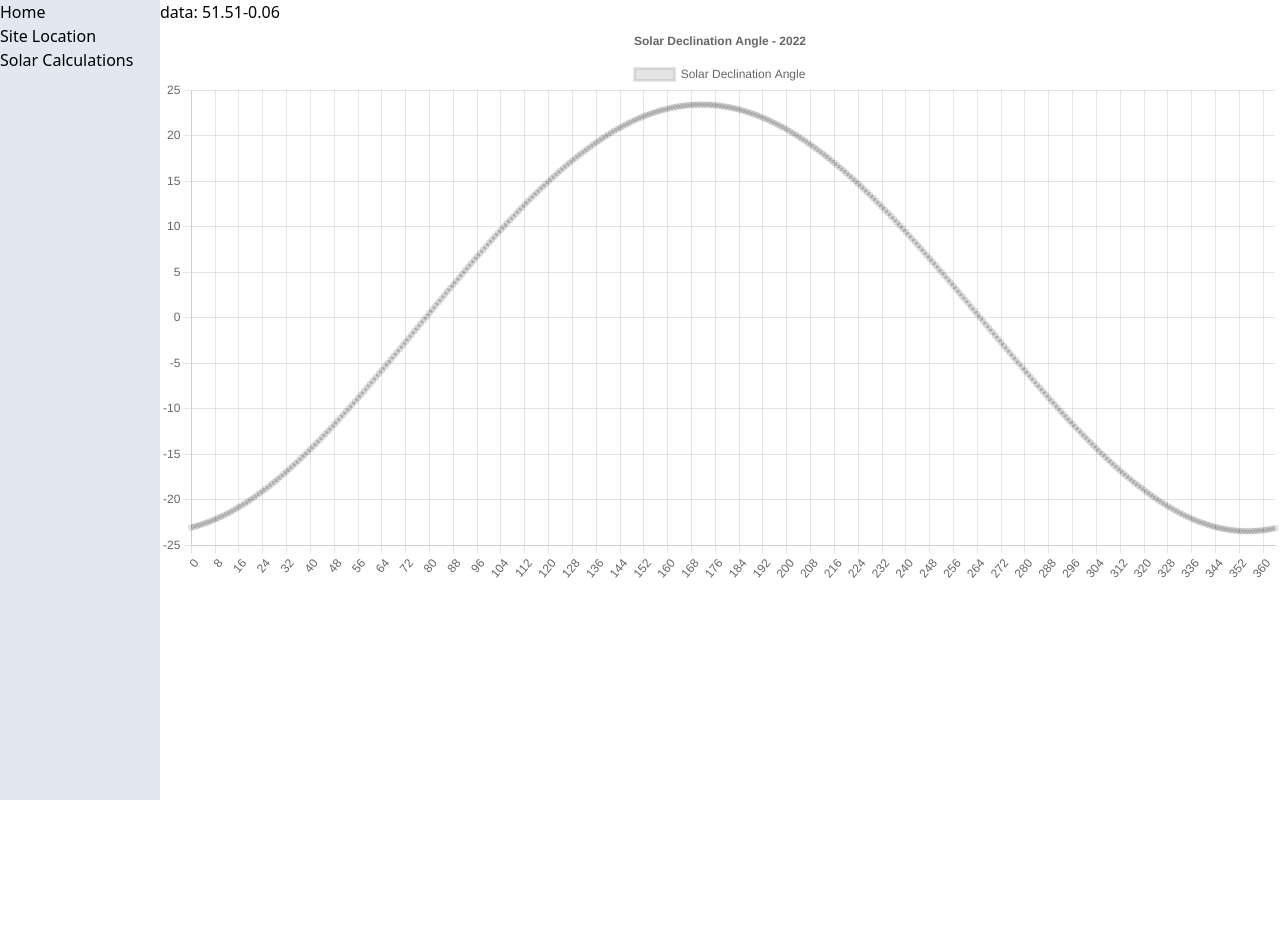
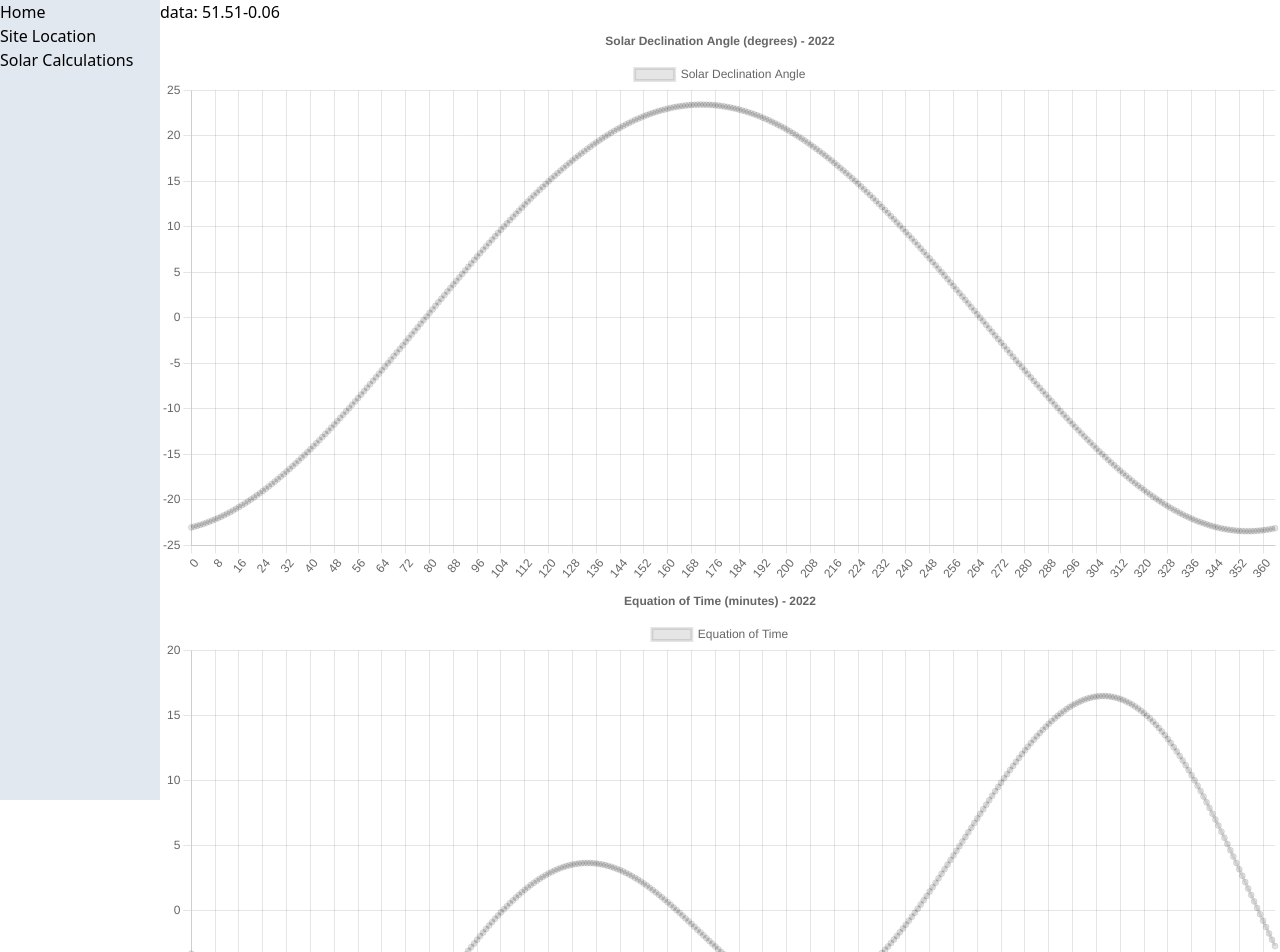
Before and after one commit to Amar-Gill/clima-viz, a Next.js app: page /solar-calculations in a window 1280 px wide. Shown: the top 952 px of the page. Before the commit the page ends 800 px from the top, so only its background shows below. Built offline with nearby package versions, Linux system fonts and the light colour scheme.

Commit message:
chart for equation of time

```diff
--- a/pages/solar-calculations/index.tsx
+++ b/pages/solar-calculations/index.tsx
@@ -36,7 +36,7 @@ const startDate = new Date(`January 1, ${currentYear}`)
 // to do handle leapyears
 const arrayYear = new Array(365).fill(null)
 
-const options = {
+const solarDeclinationOptions = {
   responsive: true,
   plugins: {
     legend: {
@@ -44,12 +44,25 @@ const options = {
     },
     title: {
       display: true,
-      text: `Solar Declination Angle - ${currentYear}`,
+      text: `Solar Declination Angle (degrees) - ${currentYear}`,
     },
   },
 }
 
-const data = {
+const equationOfTimeOptions = {
+  responsive: true,
+  plugins: {
+    legend: {
+      position: 'top' as const,
+    },
+    title: {
+      display: true,
+      text: `Equation of Time (minutes) - ${currentYear}`,
+    },
+  },
+}
+
+const solarDeclinationData = {
   labels: arrayYear.map((v, i) => i),
   datasets: [
     {
@@ -61,11 +74,24 @@ const data = {
   ],
 }
 
+const equationOfTimeData = {
+  labels: arrayYear.map((v, i) => i),
+  datasets: [
+    {
+      label: 'Equation of Time',
+      data: arrayYear.map((v, i) =>
+        calculator.calculateEquationOfTime(addDays(startDate, i))
+      ),
+    },
+  ],
+}
+
 const SolarCalculations = () => {
   return (
     <div>
       <p>data: {testData}</p>
-      <Line options={options} data={data} />
+      <Line options={solarDeclinationOptions} data={solarDeclinationData} />
+      <Line options={equationOfTimeOptions} data={equationOfTimeData} />
     </div>
   )
 }
```
